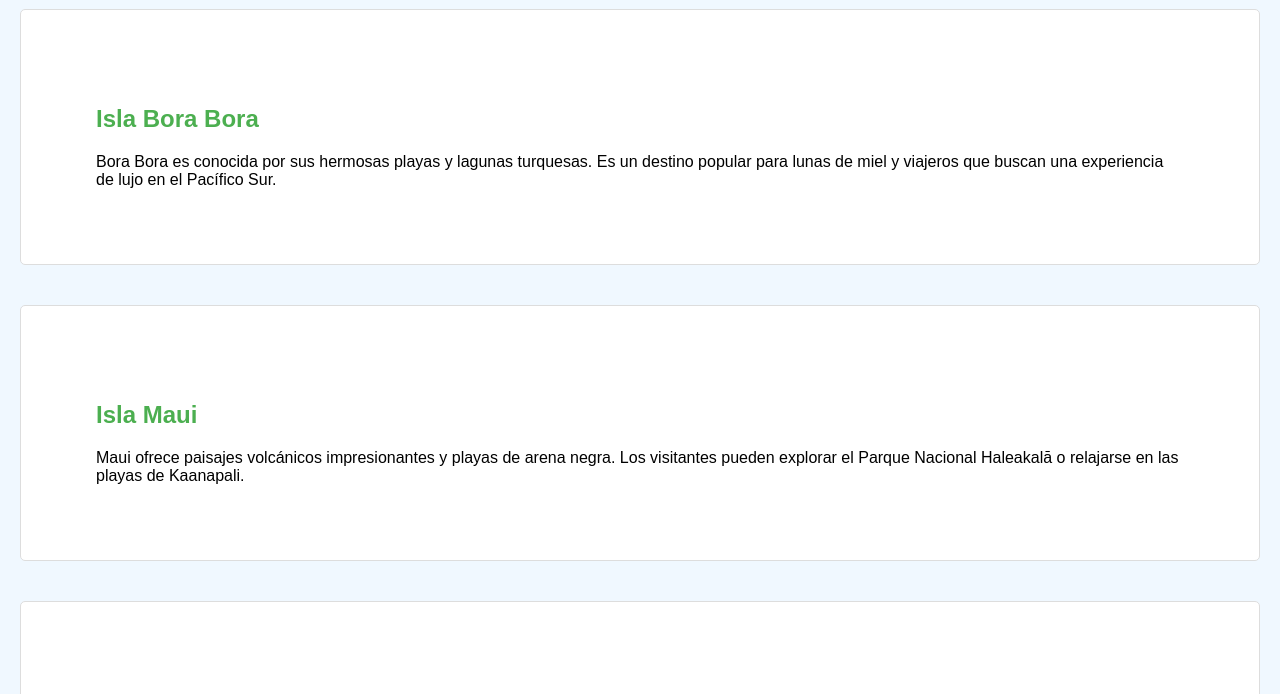
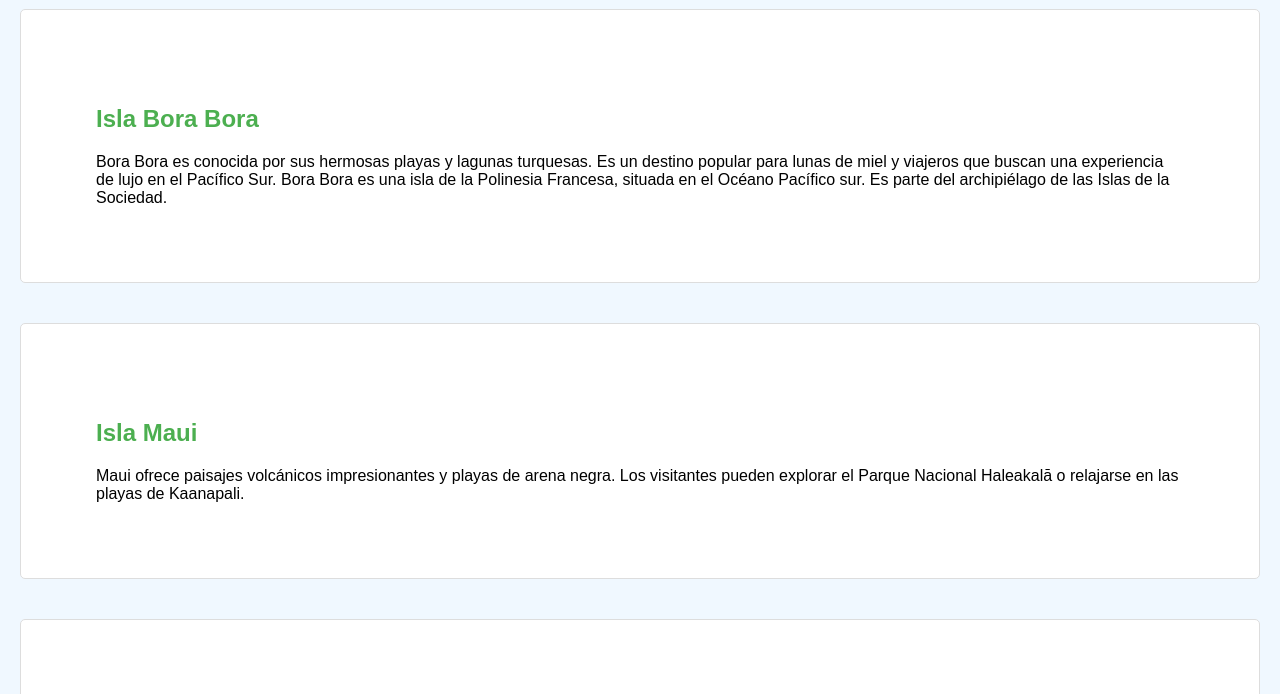
Before and after one commit to reeeloy/PROYECTO_MERCHO, a plain HTML site: page Merge/index.html in a window 1280 px wide. Shown: the part 68-762 px from the top of the page. Drawn offline with Linux system fonts and the light colour scheme.

Commit message:
modificar

```diff
--- a/Merge/index.html
+++ b/Merge/index.html
@@ -56,7 +56,7 @@
     <div class="container">
         <div class="isla">
             <h2>Isla Bora Bora</h2>
-            <p>Bora Bora es conocida por sus hermosas playas y lagunas turquesas. Es un destino popular para lunas de miel y viajeros que buscan una experiencia de lujo en el Pacífico Sur.</p>
+            <p>Bora Bora es conocida por sus hermosas playas y lagunas turquesas. Es un destino popular para lunas de miel y viajeros que buscan una experiencia de lujo en el Pacífico Sur. Bora Bora es una isla de la Polinesia Francesa, situada en el Océano Pacífico sur. Es parte del archipiélago de las Islas de la Sociedad.</p>
         </div>
 
         <div class="isla">
```
